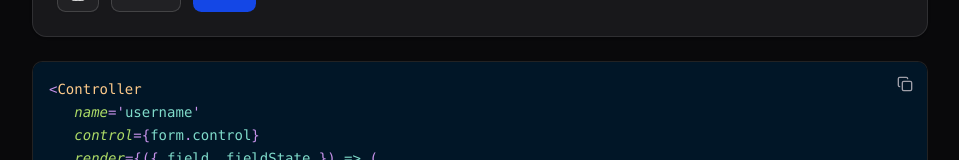
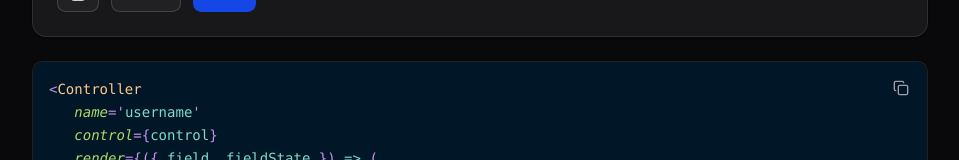
Before and after one commit to Mahmoud-Fares/form, a React (Vite) app: page /text in a window 1280 px wide. Shown: the part 273-433 px from the top of the page, without its empty margins (160-1119 px from the left). Built offline with nearby package versions, Linux system fonts and the light colour scheme.

Commit message:
small enhancements

```diff
--- a/src/app/pages/text.tsx
+++ b/src/app/pages/text.tsx
@@ -20,8 +20,10 @@ const textInputSchema = z.object({
       ),
 });
 
+export type TextFormValues = z.infer<typeof textInputSchema>;
+
 export default function TextPage() {
-   const form = useForm<z.infer<typeof textInputSchema>>({
+   const form = useForm<TextFormValues>({
       resolver: zodResolver(textInputSchema),
       defaultValues: {
          username: '',
--- a/src/shared/components/code-block.tsx
+++ b/src/shared/components/code-block.tsx
@@ -28,14 +28,18 @@ export function CodeBlock({
    return (
       <div
          className={cn(
-            'relative w-full overflow-hidden rounded-lg border bg-zinc-950 sm:max-w-4xl',
+            'group relative grid w-full rounded-lg border bg-zinc-950 sm:max-w-4xl',
             className
          )}
       >
+         <div className='col-start-1 row-start-1 flex items-start justify-end p-2'>
             <Button
                size='icon'
                variant='ghost'
-            className='absolute top-2 right-2 h-7 w-7 text-zinc-400 hover:bg-zinc-800 hover:text-zinc-100'
+               className={cn(
+                  'sticky top-2 z-10',
+                  'text-zinc-400 hover:bg-zinc-800 hover:text-zinc-100'
+               )}
                onClick={handleCopy}
             >
                {copied ? (
@@ -45,7 +49,9 @@ export function CodeBlock({
                )}
                <span className='sr-only'>Copy code</span>
             </Button>
+         </div>
 
+         <div className='col-start-1 row-start-1 overflow-hidden rounded-lg'>
             <Highlight
                theme={themes.nightOwl}
                code={code.trim()}
@@ -76,5 +82,6 @@ export function CodeBlock({
                )}
             </Highlight>
          </div>
+      </div>
    );
 }
--- a/src/shared/components/inputs/text-input.tsx
+++ b/src/shared/components/inputs/text-input.tsx
@@ -8,14 +8,17 @@ import {
 } from '@/shared/components/ui/field';
 import { Input } from '@/shared/components/ui/input';
 
+// eslint-disable-next-line project-structure/independent-modules
+import type { TextFormValues } from '@/app/pages/text';
+
 export function TextInput() {
-   const form = useFormContext();
+   const { control } = useFormContext<TextFormValues>();
 
    return (
       // demo-start
       <Controller
          name='username'
-         control={form.control}
+         control={control}
          render={({ field, fieldState }) => (
             <Field data-invalid={fieldState.invalid}>
                <FieldLabel htmlFor={field.name}>Username</FieldLabel>
```
Lines whose indentation alone changed are shown as unchanged.
